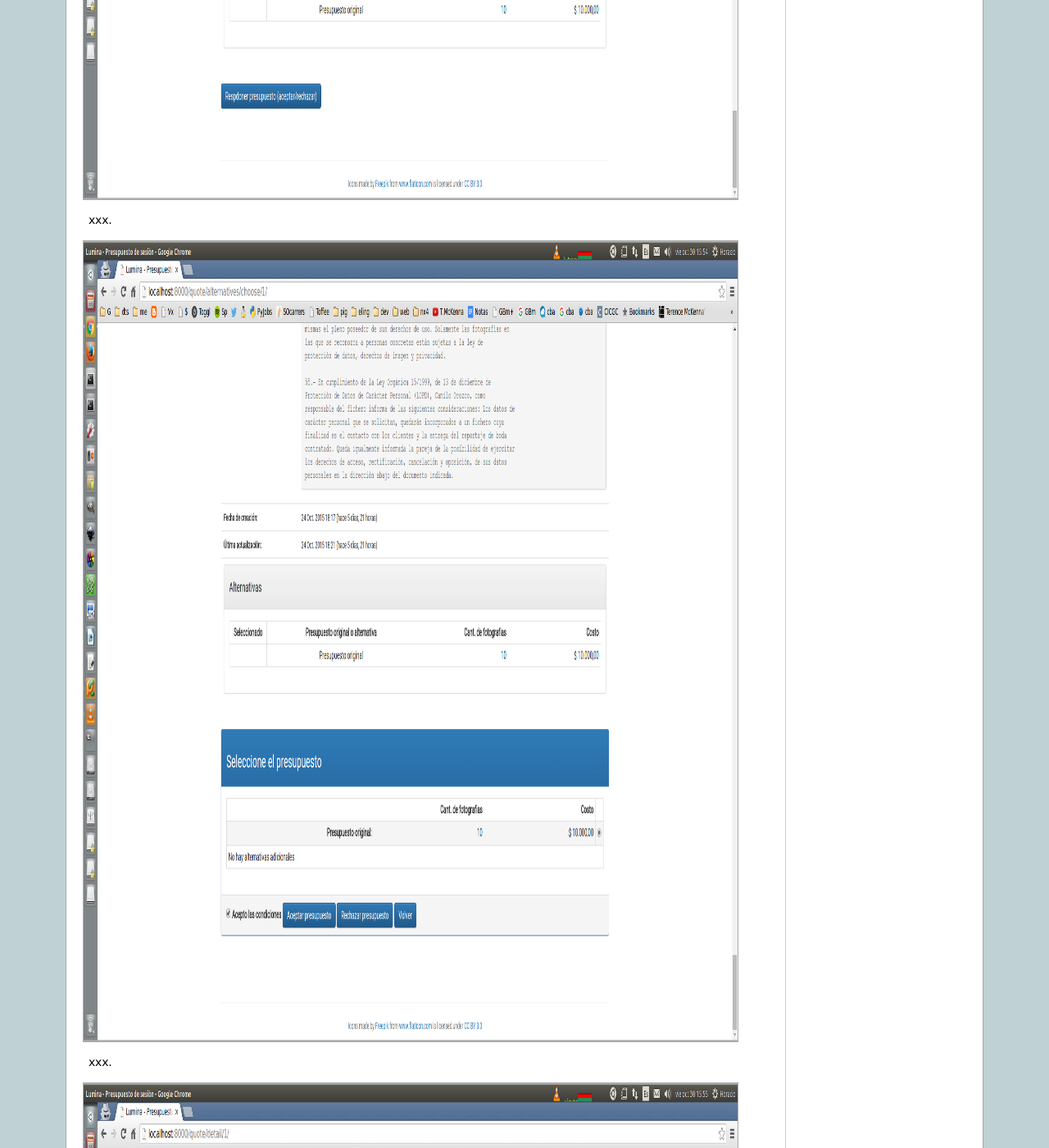
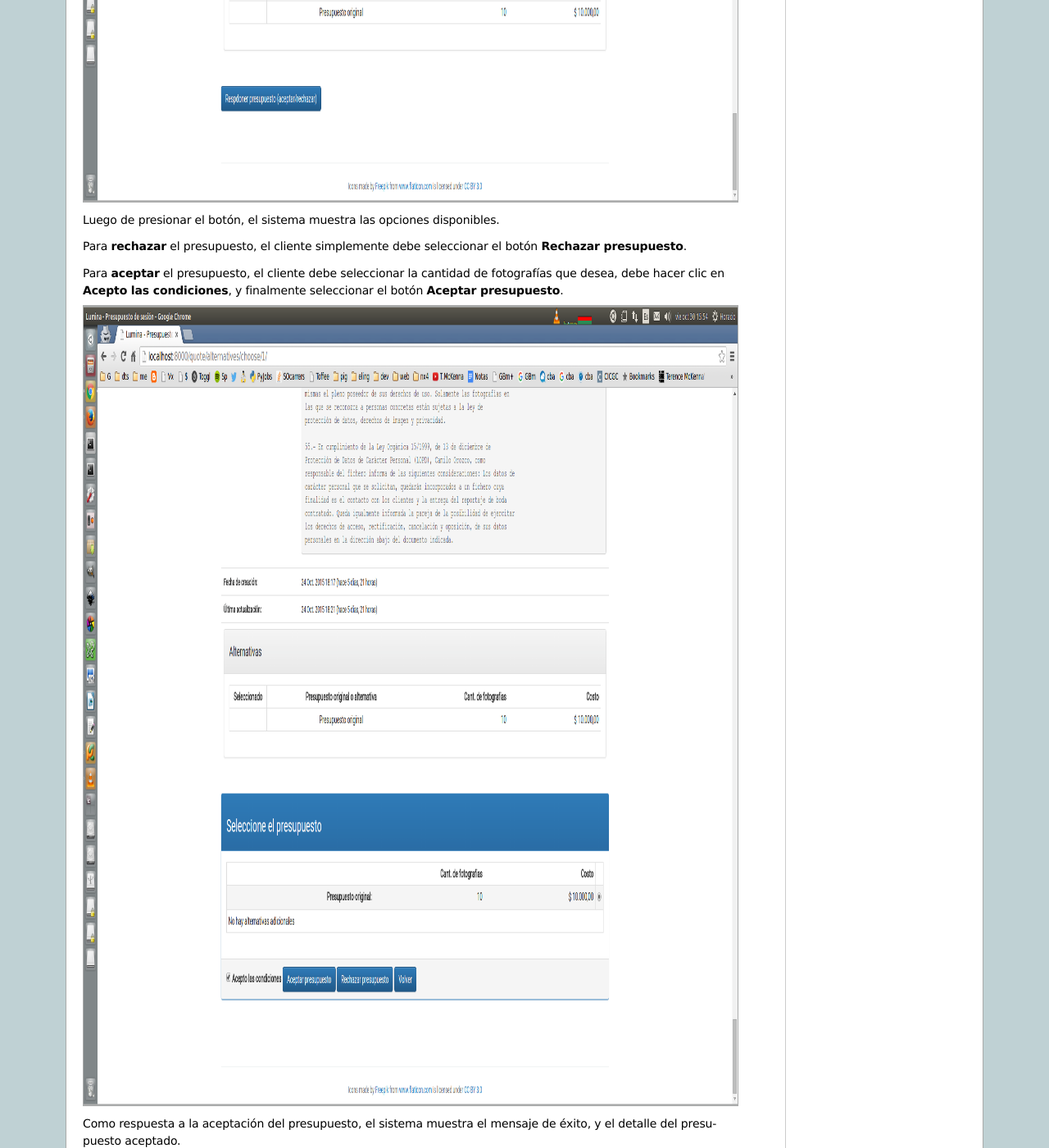
Before and after one commit to florzanetta/lumina, a Sphinx documentation site: the page built from doc/tutorial_quote_creation.rst, in a window 1280 px wide and 1400 px high, scrolled down 7594 px. Shown: the whole window at 82% size. Built offline with Sphinx 7.4.7, drawn with Linux system fonts in a browser that asks for light colours; some of the changed text lies outside the part shown.

Commit message:
Update docs

```diff
--- a/doc/tutorial_quote_creation.rst
+++ b/doc/tutorial_quote_creation.rst
@@ -54,40 +54,46 @@
 .. image:: images/rol-customer.png
    :scale: 50%
 
-xxx.
+El sistema le muestra al cliente una notificación cuando hay un presupuesto pendiente de aceptar.
 
 .. image:: images-border/customer-quote-notification.png
    :scale: 90%
    :align: center
 
-xxx.
+Al seleccionar dicha notificación, el sistema le muetra al cliente los presupuestos pendientes de aceptar.
 
 .. image:: images-border/customer-quote-pending-list.png
    :scale: 90%
    :align: center
 
-xxx.
+Al hacer clic en el presupuesto, el sistema muestra los detalles de dicho presupuesto, incluyendo condiciones
+de contratación, términos, etc.
 
 .. image:: images-border/customer-quote-pending-detail-top.png
    :scale: 90%
    :align: center
 
-xxx.
+En la parte inferior de la página, el sistema muestra el botón que le permite al usuario aceptar o rechazar
+el presupuesto.
 
 .. image:: images-border/customer-quote-pending-detail-bottom.png
    :scale: 90%
    :align: center
 
-xxx.
+Luego de presionar el botón, el sistema muestra las opciones disponibles.
+
+Para **rechazar** el presupuesto, el cliente simplemente debe seleccionar el botón **Rechazar presupuesto**.
+
+Para **aceptar** el presupuesto, el cliente debe seleccionar la cantidad de fotografías que desea,
+debe hacer clic en **Acepto las condiciones**, y finalmente seleccionar el botón **Aceptar presupuesto**.
 
 .. image:: images-border/customer-quote-pending-detail-accept.png
    :scale: 90%
    :align: center
 
-xxx.
+Como respuesta a la aceptación del presupuesto, el sistema muestra el mensaje de éxito, y el
+detalle del presupuesto aceptado.
 
 .. image:: images-border/customer-quote-pending-detail-accept-done.png
    :scale: 90%
    :align: center
-
-xxx.
```
